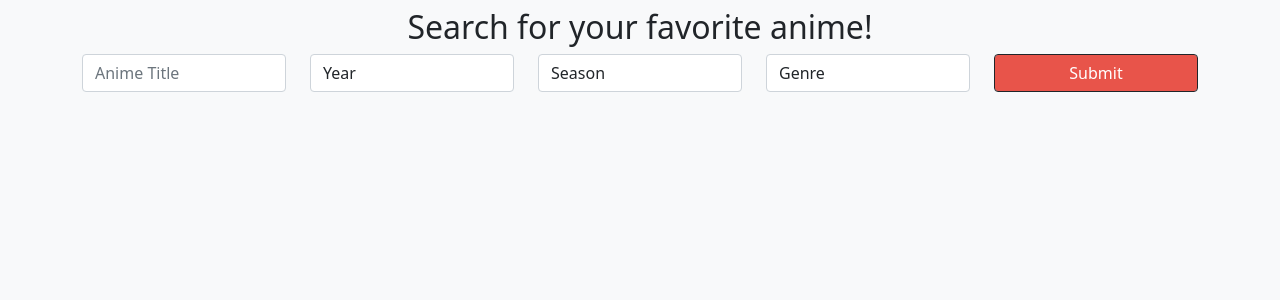
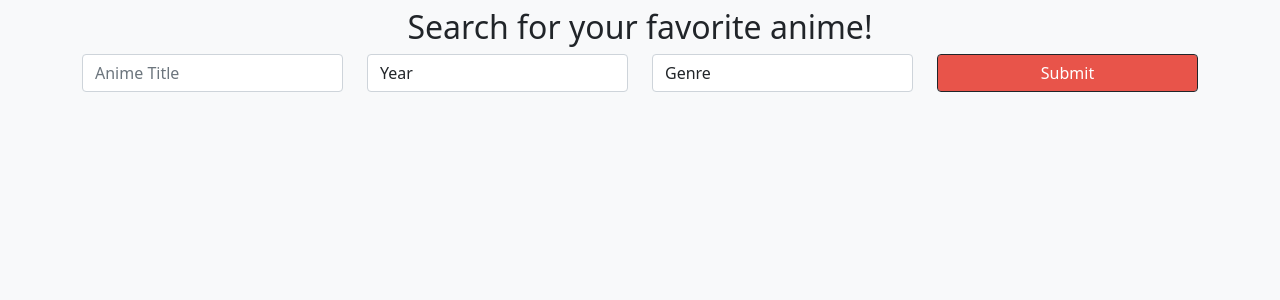
Before and after one commit to sushicloud-online/sushicloud, a PHP site: page /homepage.php in a window 1280 px wide. Shown: the part 56-356 px from the top of the page. Run offline with PHP 8.4, Linux system fonts and the light colour scheme; the visitor is signed in with stand-in values (Sample User, id 1).

```diff
--- a/homepage.php
+++ b/homepage.php
@@ -44,6 +44,8 @@
 
         unset($_SESSION['mi_err']);
     }
+
+
 ?>
 
 <!doctype html>
@@ -99,7 +101,7 @@
                         <option value="2019">2019</option>
                     </select>
                 </div>
-                <div class="col">
+                <!-- <div class="col">
                     <select name="season" class="form-control">
                         <option value="">Season</option>
                         <option value="f21">Fall 2021</option>
@@ -112,7 +114,7 @@
                         <option value="su19">Summer 2019</option>
                         <option value="sp19">Spring 2019</option>
                     </select>
-                </div>
+                </div> -->
                 <div class="col">
                     <select name="genre" class="form-control">
                         <option value="">Genre</option>
```
Also changed, not shown: anime_assets/demon-slayer.jpg (added), anime_assets/dress-up-darling.jpg (added), anime_assets/myheroacademia.jpg (added), anime_assets/nagatoro.jpg (added), anime_assets/spyxfamily.jpg (added).
